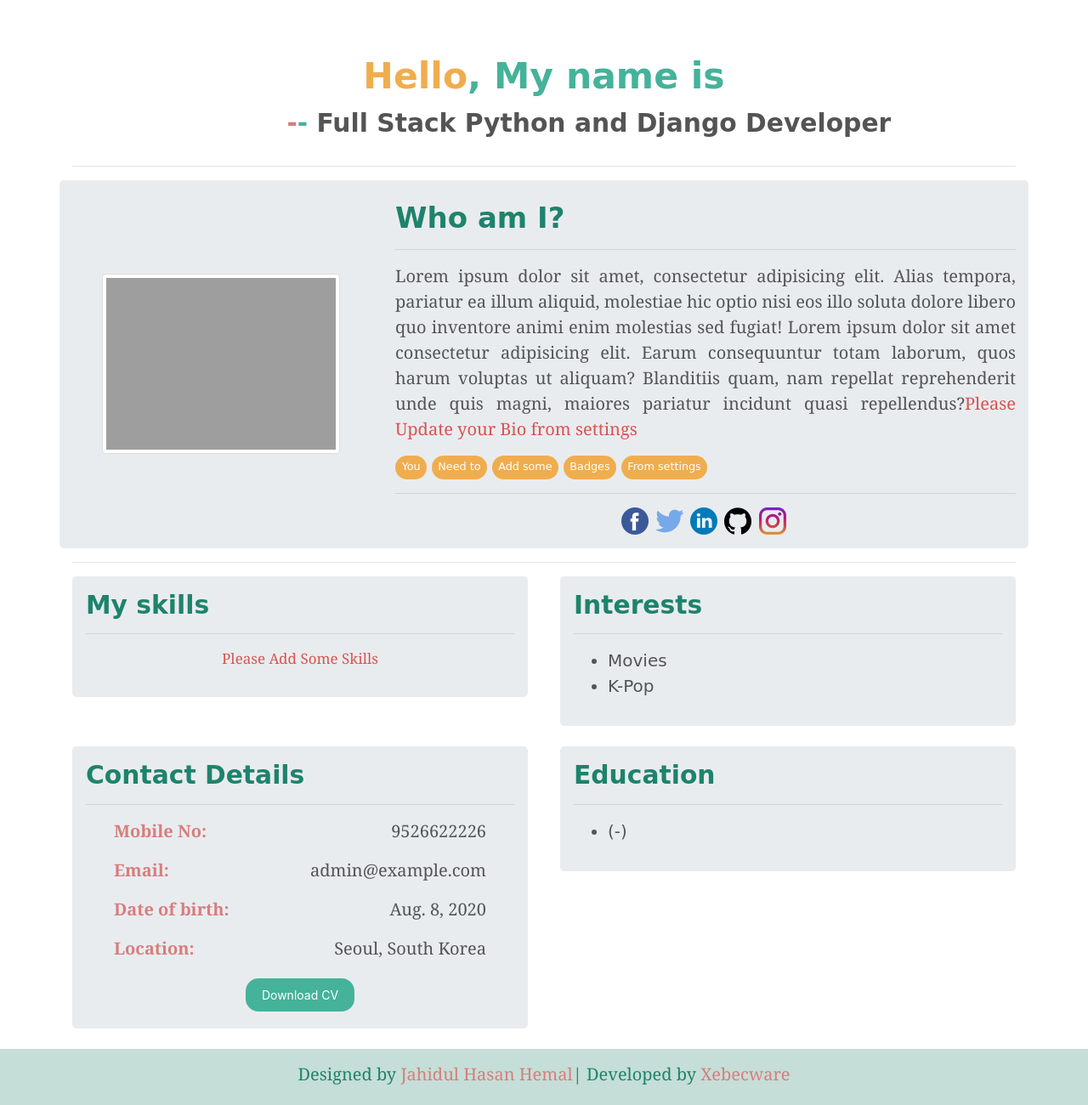
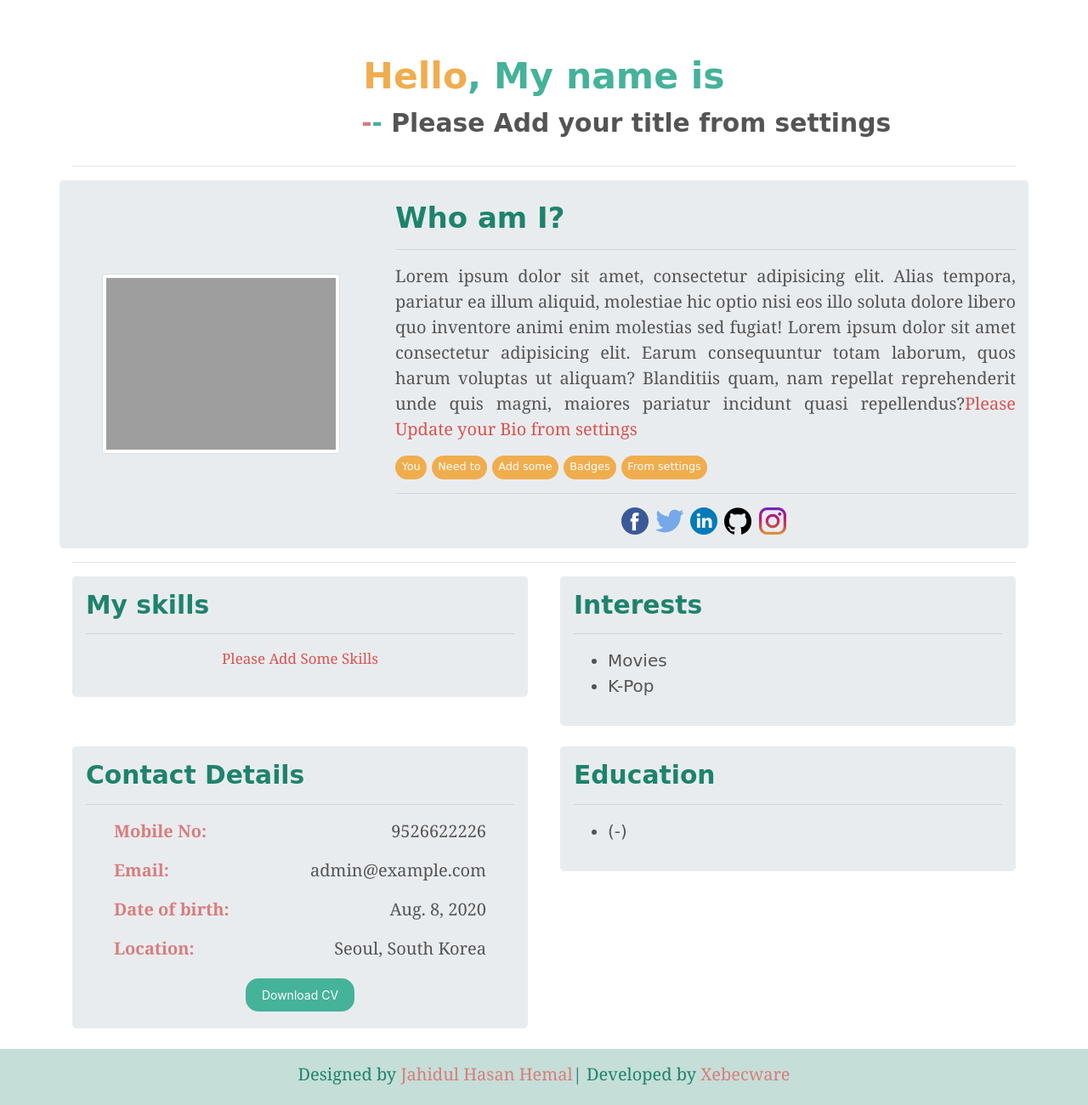
Before and after one commit to jhhemal/personal-site-generator, a Django app: page /admin/ in a window 1280 px wide. Shown: the whole page at 85% size. Run offline with Django 3.2, Linux system fonts and the light colour scheme; data comes from the database, SQL or seed files in the repository; data that the repository does not hold is empty; some libraries are stand-ins or nearby versions; some web fonts are replaced; grey boxes are pictures that could not be loaded.

Commit message:
Updated template title section

```diff
--- a/account/forms.py
+++ b/account/forms.py
@@ -51,6 +51,7 @@
         self.fields['password2'].widget = forms.PasswordInput(attrs={
             'placeholder' : "Re-Type Your Password"
         })
+        self.fields['dob'].required = False
 
 class LoginForm(AuthenticationForm):
     class Meta:
--- a/website/templates/website/template1/index.html
+++ b/website/templates/website/template1/index.html
@@ -32,7 +32,7 @@
                 {% if user.website.title %}
                     {{ user.website.title }}
                 {% else %}
-                    Full Stack Python and Django Developer
+                    Please Add your title from settings
                 {% endif %}
 
             </h3>
```
